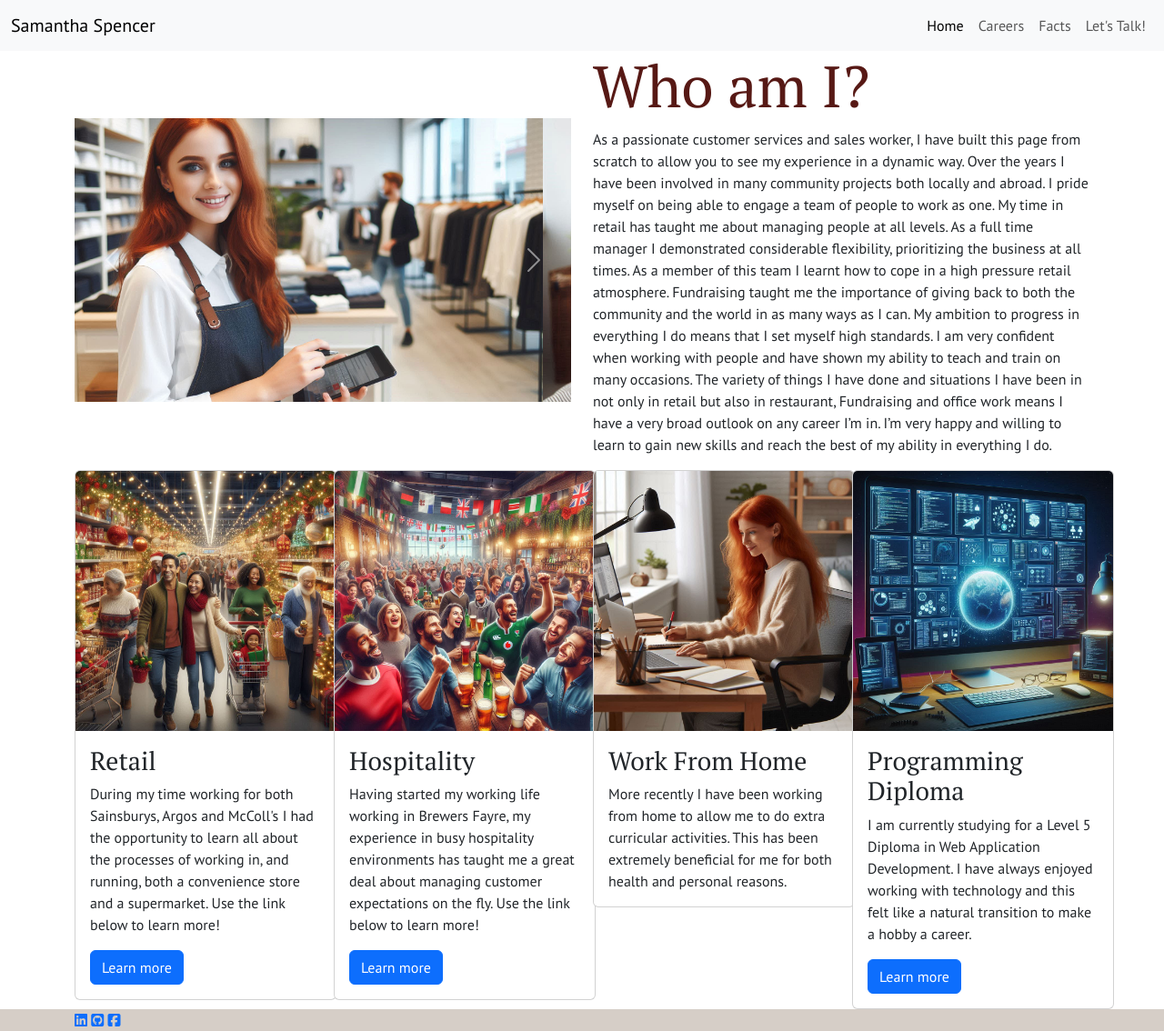
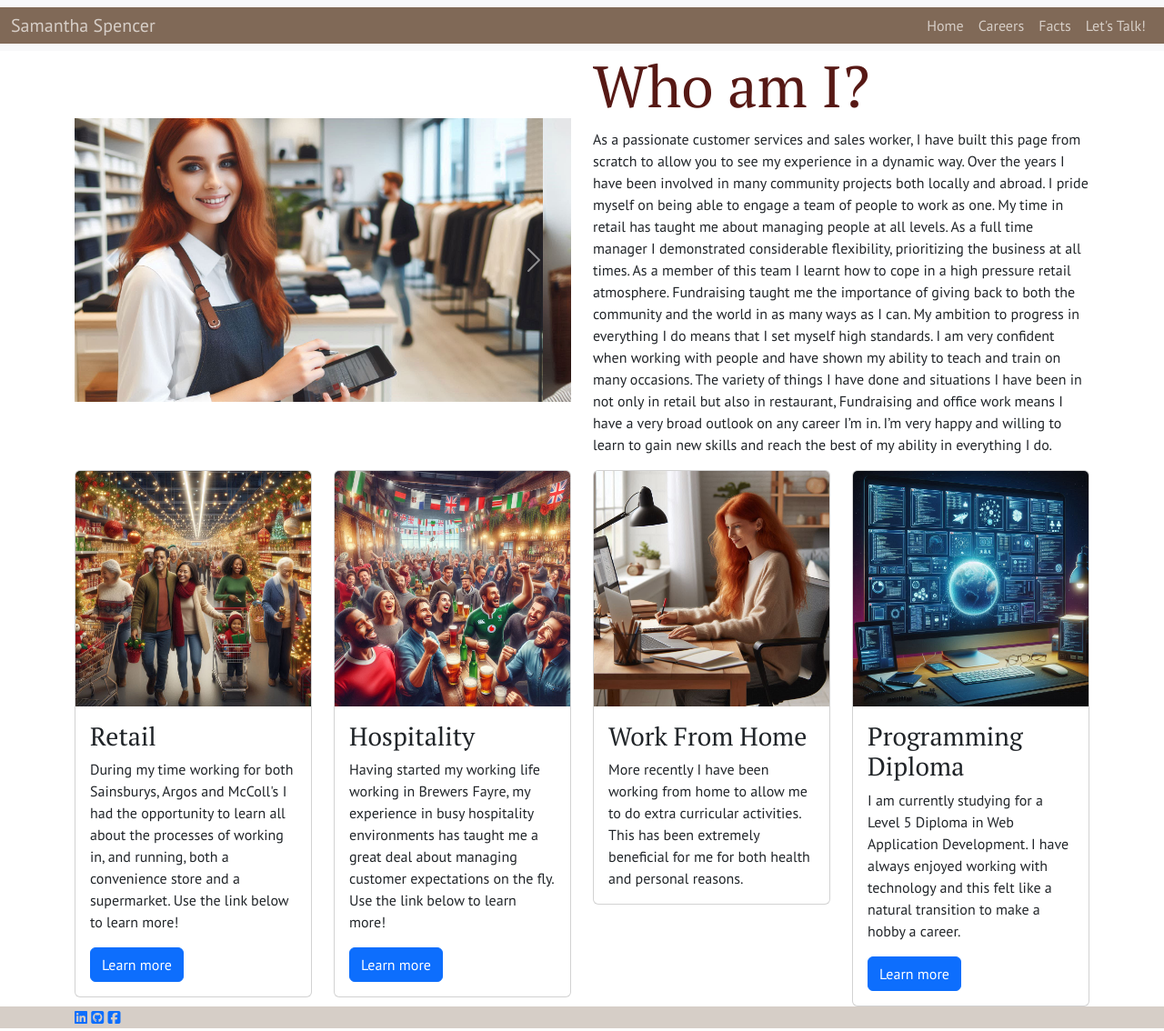
Before and after one commit to 14sammie41/samantha-spencer, a plain HTML site: page index.html in a window 1280 px wide. Shown: the whole page at 91% size. Drawn offline with nearby package versions, Linux system fonts and the light colour scheme.

Commit message:
<Solved the cards on index.html overlapping by removing redundant styles from the Bootstrap HTML>

```diff
--- a/assets/css/style.css
+++ b/assets/css/style.css
@@ -27,6 +27,15 @@ h3 {
     color: var(--text-color);
 }
 
+#navbar * {
+    background-color: var(--secondary-color);
+    color: var(--background-color)
+}
+
+#card-main {
+    padding: 1rem;
+}
+
 /* Footer */
 
 footer {
--- a/index.html
+++ b/index.html
@@ -22,8 +22,10 @@
       src="https://kit.fontawesome.com/524dbc89dc.js"
       crossorigin="anonymous"
     ></script>
+  </head>
+  <body>
     <!-- Responsive Navbar from Bootstrap -->
-    <nav class="navbar navbar-expand-lg bg-body-tertiary fixed-top">
+    <nav id="navbar" class="navbar navbar-expand-lg bg-body-tertiary fixed-top">
       <div class="container-fluid">
         <a class="navbar-brand" href="index.html">Samantha Spencer</a>
         <button
@@ -55,8 +57,6 @@
         </div>
       </div>
     </nav>
-  </head>
-  <body>
     <!-- Header with carousel -->
     <header id="header" class="container section">
       <div class="row align-items-center">
@@ -160,7 +160,7 @@
       <section id="cards" class="container section">
         <div class="row justify-content-center">
           <div class="col-12 col-md-6 col-xl-3">
-            <div class="card" style="width: 18rem">
+            <div class="card">
               <img
                 src="assets/images/retail-card.jpeg"
                 class="card-img-top"
@@ -179,7 +179,7 @@
             </div>
           </div>
           <div class="col-12 col-md-6 col-xl-3">
-            <div class="card" style="width: 18rem">
+            <div class="card">
               <img
                 src="assets/images/hospitality-card.jpeg"
                 class="card-img-top"
@@ -195,7 +195,7 @@
             </div>
           </div>
           <div class="col-12 col-md-6 col-xl-3">
-            <div class="card" style="width: 18rem">
+            <div class="card">
               <img
                 src="assets/images/wfh-card.jpeg"
                 class="card-img-top"
@@ -210,7 +210,7 @@
             </div>
           </div>
           <div class="col-12 col-md-6 col-xl-3">
-            <div class="card" style="width: 18rem">
+            <div class="card">
               <img
                 src="assets/images/programming-card.jpeg"
                 class="card-img-top"
```
Also changed, not shown: 1 other file.
